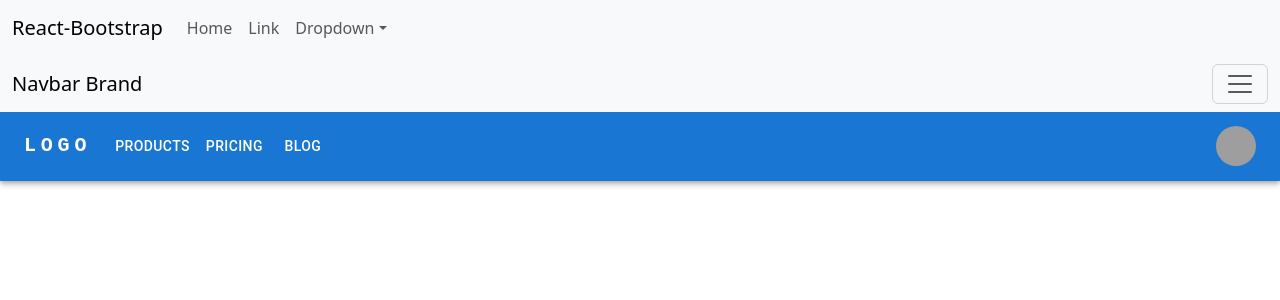
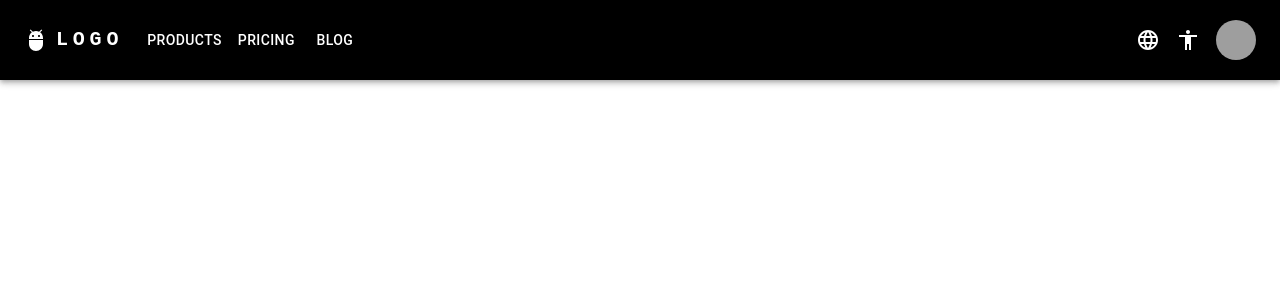
Before and after one commit to RiXXXhun/reactnextjs, a Next.js app: page /homepage in a window 1280 px wide. Shown: the top 300 px of the page. Built offline with nearby package versions, Linux system fonts and the light colour scheme; grey boxes are pictures that could not be loaded.

Commit message:
materiualui

```diff
--- a/package.json
+++ b/package.json
@@ -11,6 +11,7 @@
   "dependencies": {
     "@emotion/react": "^11.14.0",
     "@emotion/styled": "^11.14.0",
+    "@mui/icons-material": "^6.3.1",
     "@mui/material": "^6.3.1",
     "@radix-ui/react-navigation-menu": "^1.2.3",
     "bootstrap": "^5.3.3",
--- a/src/app/homepage/page.tsx
+++ b/src/app/homepage/page.tsx
@@ -8,14 +8,9 @@ export default function Page() {
 
 
     return (
-        <><Row>
-            <Col>
-                <Navbarmenu />
-            </Col>
-        </Row>
+        <>
         <Row>
             <Col>
-             <Navbarmenu2 />
              <ResponsiveAppBar />
             </Col>
         </Row>
--- a/src/components/Materialuinavbar.tsx
+++ b/src/components/Materialuinavbar.tsx
@@ -1,4 +1,4 @@
-'use client'
+"use client"
 
 import * as React from 'react';
 import AppBar from '@mui/material/AppBar';
@@ -7,26 +7,33 @@ import Toolbar from '@mui/material/Toolbar';
 import IconButton from '@mui/material/IconButton';
 import Typography from '@mui/material/Typography';
 import Menu from '@mui/material/Menu';
-
+import MenuIcon from '@mui/icons-material/Menu';
 import Container from '@mui/material/Container';
 import Avatar from '@mui/material/Avatar';
 import Button from '@mui/material/Button';
 import Tooltip from '@mui/material/Tooltip';
 import MenuItem from '@mui/material/MenuItem';
-
+import AdbIcon from '@mui/icons-material/Adb';
+import LanguageIcon from '@mui/icons-material/Language';
+import AccessibilityIcon from '@mui/icons-material/Accessibility';
 
 const pages = ['Products', 'Pricing', 'Blog'];
 const settings = ['Profile', 'Account', 'Dashboard', 'Logout'];
+const languages = ['English', 'Español', 'Français', 'Deutsch'];
 
 function ResponsiveAppBar() {
   const [anchorElNav, setAnchorElNav] = React.useState<null | HTMLElement>(null);
   const [anchorElUser, setAnchorElUser] = React.useState<null | HTMLElement>(null);
+  const [anchorElLang, setAnchorElLang] = React.useState<null | HTMLElement>(null);
 
   const handleOpenNavMenu = (event: React.MouseEvent<HTMLElement>) => {
     setAnchorElNav(event.currentTarget);
   };
   const handleOpenUserMenu = (event: React.MouseEvent<HTMLElement>) => {
     setAnchorElUser(event.currentTarget);
+  };
+  const handleOpenLangMenu = (event: React.MouseEvent<HTMLElement>) => {
+    setAnchorElLang(event.currentTarget);
   };
 
   const handleCloseNavMenu = () => {
@@ -37,11 +44,20 @@ function ResponsiveAppBar() {
     setAnchorElUser(null);
   };
 
+  const handleCloseLangMenu = () => {
+    setAnchorElLang(null);
+  };
+
+  const handleToggleAccessibilityMode = () => {
+    console.log('Gyengénlátó mód bekapcsolva');
+    // Itt implementálhatod a gyengénlátó mód logikáját
+  };
+
   return (
-    <AppBar position="static">
+    <AppBar position="static" sx={{ backgroundColor: 'black' }}>
       <Container maxWidth="xl">
-        <Toolbar disableGutters>
-
+        <Toolbar disableGutters sx={{ minHeight: { xs: 50, md: 80, xl: 100 } }}>
+          <AdbIcon sx={{ display: { xs: 'none', md: 'flex' }, mr: 1 }} />
           <Typography
             variant="h6"
             noWrap
@@ -69,7 +85,7 @@ function ResponsiveAppBar() {
               onClick={handleOpenNavMenu}
               color="inherit"
             >
-
+              <MenuIcon />
             </IconButton>
             <Menu
               id="menu-appbar"
@@ -94,7 +110,7 @@ function ResponsiveAppBar() {
               ))}
             </Menu>
           </Box>
-
+          <AdbIcon sx={{ display: { xs: 'flex', md: 'none' }, mr: 1 }} />
           <Typography
             variant="h5"
             noWrap
@@ -124,7 +140,39 @@ function ResponsiveAppBar() {
               </Button>
             ))}
           </Box>
-          <Box sx={{ flexGrow: 0 }}>
+          <Box sx={{ flexGrow: 0, display: 'flex', alignItems: 'center' }}>
+            <Tooltip title="Select language">
+              <IconButton onClick={handleOpenLangMenu} sx={{ p: 0, mr: 2 }}>
+                <LanguageIcon sx={{ color: 'white' }} />
+              </IconButton>
+            </Tooltip>
+            <Menu
+              sx={{ mt: '45px' }}
+              id="menu-lang"
+              anchorEl={anchorElLang}
+              anchorOrigin={{
+                vertical: 'top',
+                horizontal: 'right',
+              }}
+              keepMounted
+              transformOrigin={{
+                vertical: 'top',
+                horizontal: 'right',
+              }}
+              open={Boolean(anchorElLang)}
+              onClose={handleCloseLangMenu}
+            >
+              {languages.map((language) => (
+                <MenuItem key={language} onClick={handleCloseLangMenu}>
+                  <Typography sx={{ textAlign: 'center' }}>{language}</Typography>
+                </MenuItem>
+              ))}
+            </Menu>
+            <Tooltip title="Toggle accessibility mode">
+              <IconButton onClick={handleToggleAccessibilityMode} sx={{ p: 0, mr: 2 }}>
+                <AccessibilityIcon sx={{ color: 'white' }} />
+              </IconButton>
+            </Tooltip>
             <Tooltip title="Open settings">
               <IconButton onClick={handleOpenUserMenu} sx={{ p: 0 }}>
                 <Avatar alt="Remy Sharp" src="/static/images/avatar/2.jpg" />
```
Also changed, not shown: 1 other file (tests, documents, lock files or other folders).
